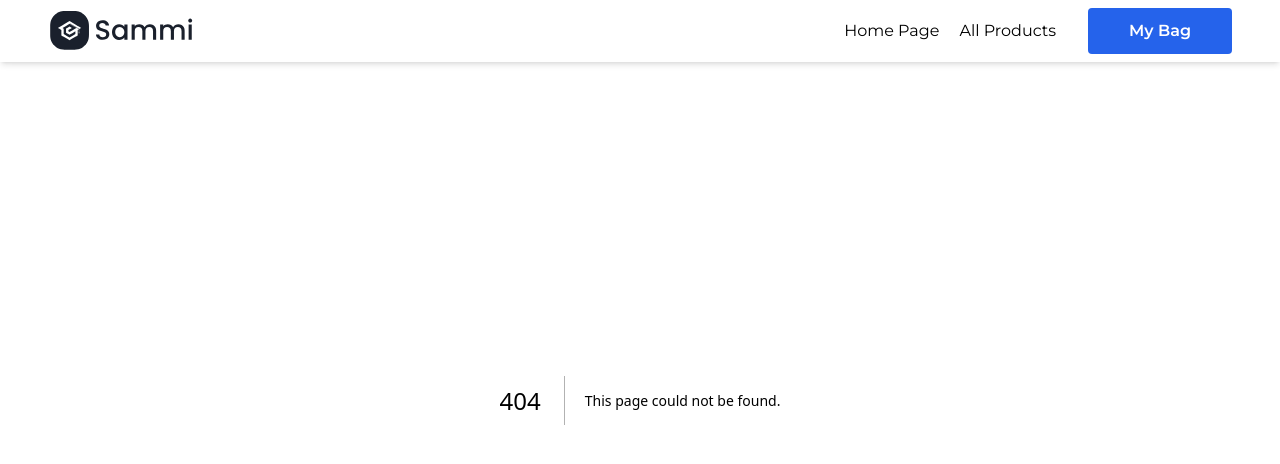
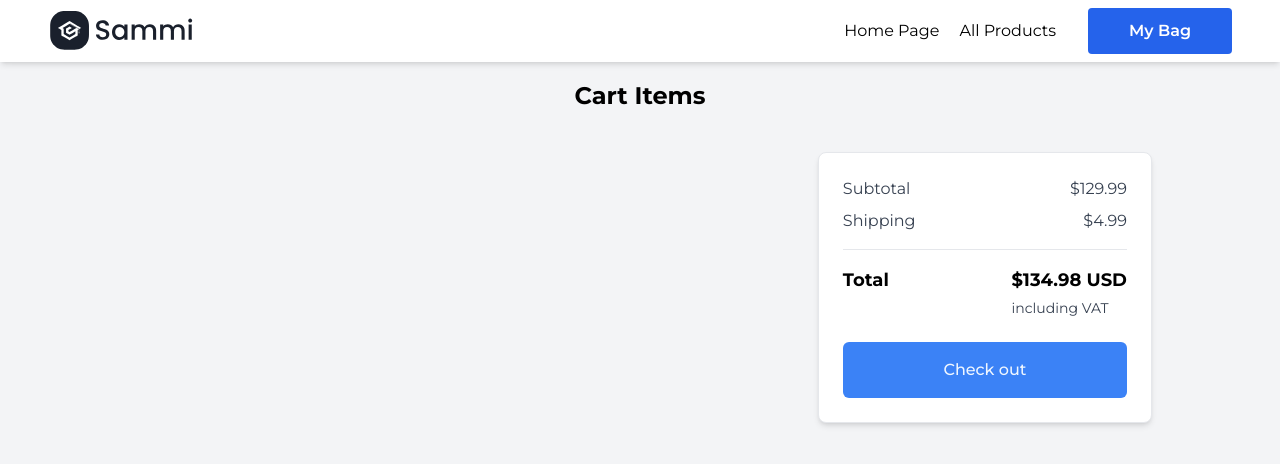
Before and after one commit to erkinovnurjon/clothes-shope, a Next.js app: page /shoppingcard in a window 1280 px wide. Before the commit this address had no page. Shown: the top 464 px of the page. Built offline with nearby package versions, Linux system fonts and the light colour scheme.

Commit message:
shopping card started

```diff
--- a/src/app/globals.css
+++ b/src/app/globals.css
@@ -7,3 +7,11 @@
     @apply border px-5 md:px-10  py-2.5 rounded  font-semibold transition duration-200 ease-out ;
   }
 }
+
+@layer utilities {
+	input[type='number']::-webkit-inner-spin-button,
+	input[type='number']::-webkit-outer-spin-button {
+		-webkit-appearance: none;
+		margin: 0;
+	}
+}
--- a/src/app/shopping-card/page.tsx
+++ /dev/null
@@ -1,9 +0,0 @@
-import React from 'react'
-
-const ShoppingCard = () => {
-  return (
-    <div>ShoppingCard</div>
-  )
-}
-
-export default ShoppingCard
--- /dev/null
+++ b/src/app/shoppingcard/page.tsx
@@ -0,0 +1,141 @@
+'use client';
+
+import CustomImage from '@/components/image';
+import { ProductType } from '@/interfaces';
+import { StarIcon as StarIconOutline } from '@heroicons/react/24/outline';
+import { StarIcon } from '@heroicons/react/24/solid';
+
+const ShoppingCart = () => {
+	const products: ProductType[] =
+		JSON.parse(localStorage.getItem('carts') as string) || [];
+
+	console.log(products);
+
+	return (
+		<div className='h-screen bg-gray-100 pt-20'>
+			<h1 className='mb-10 text-center text-2xl font-bold'>
+				Cart Items
+			</h1>
+			<div className='mx-auto max-w-5xl justify-center px-6 md:flex md:space-x-6 xl:px-0'>
+				<div className='rounded-lg md:w-2/3'>
+					{products.map(product => (
+						<div
+							key={product.id}
+							className='justify-between mb-6 rounded-lg bg-white p-6 shadow-md sm:flex sm:justify-start'
+						>
+							<div className='relative w-52'>
+								<CustomImage product={product} fill />
+							</div>
+							<div className='sm:ml-4 sm:flex sm:w-full gap-x-4 sm:justify-between'>
+								<div className='mt-5 sm:mt-0'>
+									<h2 className='text-lg font-bold text-gray-900 line-clamp-1'>
+										{product.title}
+									</h2>
+									<p className='mt-1 text-xs text-gray-700 line-clamp-2'>
+										{product.description}
+									</p>
+									<div className='flex items-center text-sm my-4'>
+										<p>{product?.rating.rate}</p>
+										{product?.rating.rate && (
+											<div className='flex items-center ml-2 mr-6'>
+												{Array.from(
+													{
+														length: Math.floor(product.rating.rate),
+													},
+													(_, i) => (
+														<StarIcon
+															key={i}
+															className='h-4 w-4 text-yellow-500'
+														/>
+													)
+												)}
+												{Array.from(
+													{
+														length:
+															5 - Math.floor(product.rating.rate),
+													},
+													(_, i) => (
+														<StarIconOutline
+															key={i}
+															className='h-4 w-4 text-yellow-500'
+														/>
+													)
+												)}
+											</div>
+										)}
+										<p className='text-blue-600 hover:underline cursor-pointer text-xs'>
+											See all {product?.rating.count} reviews
+										</p>
+									</div>
+								</div>
+								<div className='mt-4 flex justify-between sm:space-y-6 sm:mt-0 sm:block sm:space-x-6'>
+									<div className='flex items-center border-gray-100'>
+										<span className='cursor-pointer rounded-l bg-gray-100 py-1 px-3.5 duration-100 hover:bg-blue-500 hover:text-blue-50'>
+											{' '}
+											-{' '}
+										</span>
+										<input
+											className='h-8 w-8 border bg-white text-center text-xs outline-none'
+											type='number'
+											value={product.quantity}
+											min='1'
+										/>
+										<span className='cursor-pointer rounded-r bg-gray-100 py-1 px-3 duration-100 hover:bg-blue-500 hover:text-blue-50'>
+											{' '}
+											+{' '}
+										</span>
+									</div>
+									<div className='flex items-center space-x-4'>
+										<p className='text-sm'>
+											{product.price.toLocaleString('en-US', {
+												style: 'currency',
+												currency: 'usd',
+											})}
+										</p>
+										<svg
+											xmlns='http://www.w3.org/2000/svg'
+											fill='none'
+											viewBox='0 0 24 24'
+											stroke-width='1.5'
+											stroke='currentColor'
+											className='h-5 w-5 cursor-pointer duration-150 hover:text-red-500'
+										>
+											<path
+												stroke-linecap='round'
+												stroke-linejoin='round'
+												d='M6 18L18 6M6 6l12 12'
+											/>
+										</svg>
+									</div>
+								</div>
+							</div>
+						</div>
+					))}
+				</div>
+				<div className='mt-6 h-full rounded-lg border bg-white p-6 shadow-md md:mt-0 md:w-1/3'>
+					<div className='mb-2 flex justify-between'>
+						<p className='text-gray-700'>Subtotal</p>
+						<p className='text-gray-700'>$129.99</p>
+					</div>
+					<div className='flex justify-between'>
+						<p className='text-gray-700'>Shipping</p>
+						<p className='text-gray-700'>$4.99</p>
+					</div>
+					<hr className='my-4' />
+					<div className='flex justify-between'>
+						<p className='text-lg font-bold'>Total</p>
+						<div className=''>
+							<p className='mb-1 text-lg font-bold'>$134.98 USD</p>
+							<p className='text-sm text-gray-700'>including VAT</p>
+						</div>
+					</div>
+					<button className='mt-6 w-full rounded-md bg-blue-500 py-4 font-medium  text-blue-50 hover:bg-blue-600'>
+						Check out
+					</button>
+				</div>
+			</div>
+		</div>
+	);
+};
+
+export default ShoppingCart;
```
